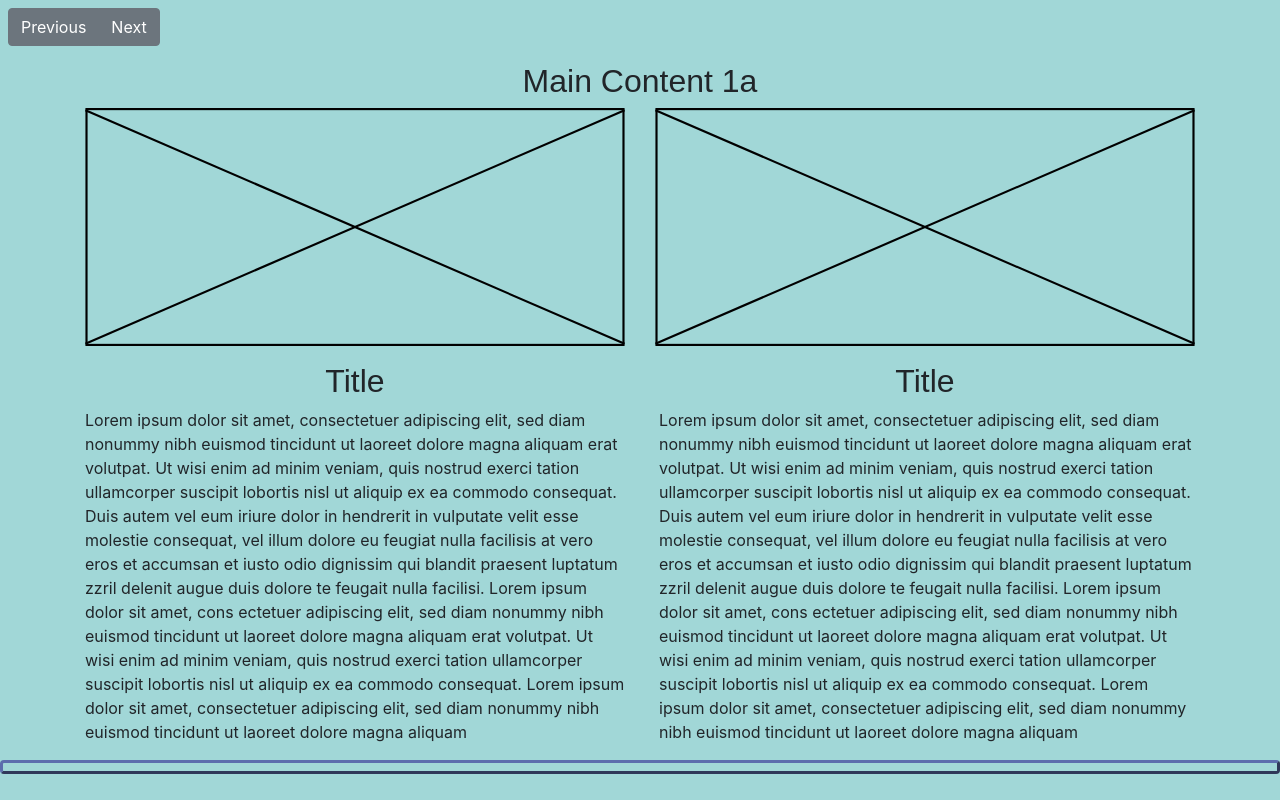
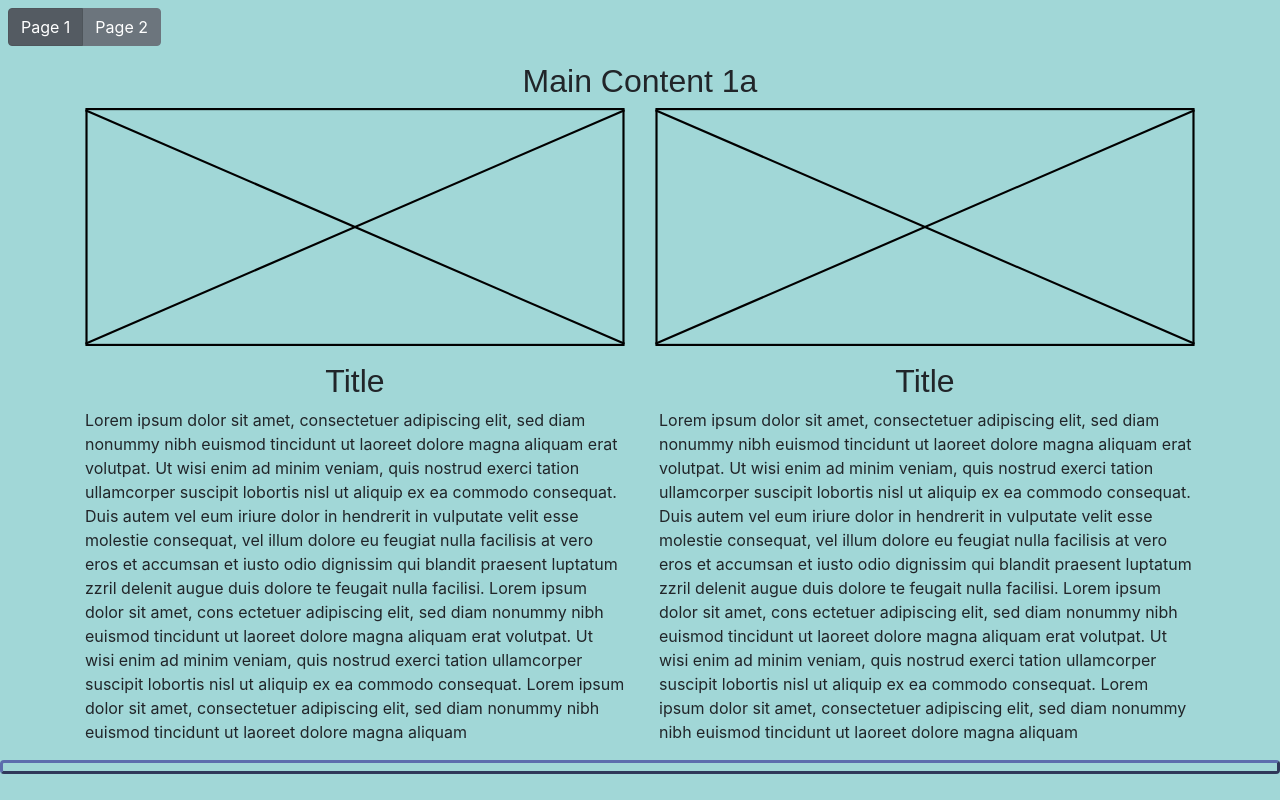
Before and after one commit to Jadaniels/CITPT_417_60_Group_1_Project, a plain HTML site: page src/main1a.html in a window 1280 px wide. Drawn offline with Linux system fonts and the light colour scheme.

Commit message:
Main1a/2a adjustments.
These adjustments need to be added to the other mains.  I recommend copying them over with these and making the necessary edits from there. Made quite a few changes.

```diff
--- a/src/main1a.html
+++ b/src/main1a.html
@@ -20,8 +20,8 @@
         <header>
             <h1 class="text-hide">SEO Title</h1>
             <nav class="btn-group ml-2" role="group" aria-label="Switch Main Content">
-                <a role="button" class="btn btn-secondary" href="./main1a.html">Previous</a>
-                <a role="button" class="btn btn-secondary" href="./main2a.html">Next</a>
+                <a role="button" class="btn btn-secondary active" href="./main1a.html">Page 1</a>
+                <a role="button" class="btn btn-secondary" href="./main2a.html">Page 2</a>
             </nav>
         </header>
         <main>
```
Also changed, not shown: src/main2a.html (+2 -2 lines).
